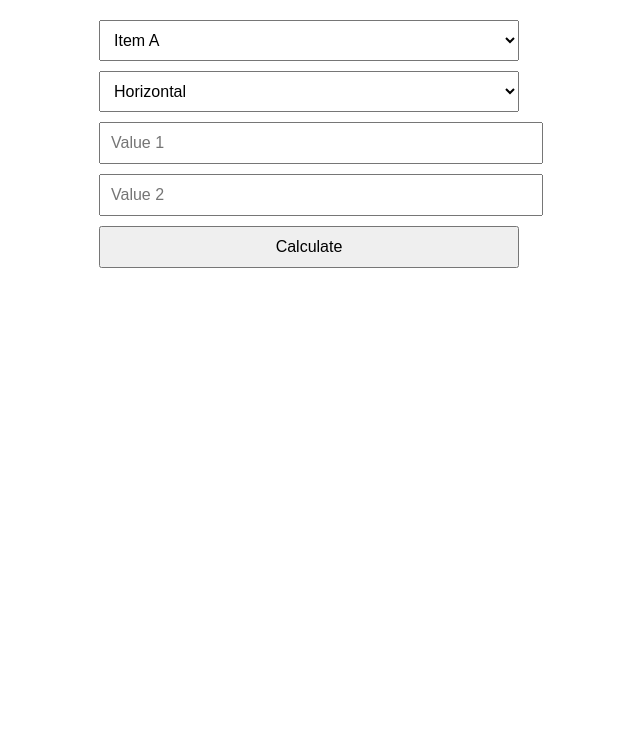
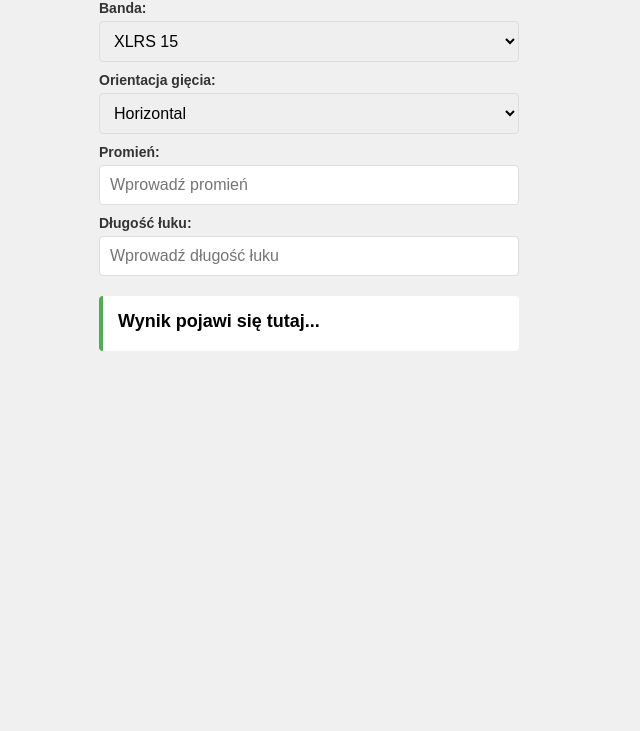
Before and after one commit to gaacek123-jpg/test, a plain HTML site: page index.html in a window 1280 px wide. Shown: the part 69-800 px from the top of the page, without its empty margins (331-971 px from the left). Drawn offline with Linux system fonts and the light colour scheme.

```diff
--- a/index.html
+++ b/index.html
@@ -7,20 +7,45 @@
 <style>
 body {
   font-family: Arial, sans-serif;
-  padding: 20px;
+  padding: 10px;
   max-width: 420px;
   margin: auto;
+  background-color: #f0f0f0;
 }
+
+label {
+  display: block;
+  margin-top: 10px;
+  font-size: 14px;
+  font-weight: bold;
+  color: #333;
+}
+
 select, input, button {
   width: 100%;
-  margin-top: 10px;
   padding: 10px;
   font-size: 16px;
+  margin-top: 5px;
+  box-sizing: border-box;
+  border: 1px solid #ddd;
+  border-radius: 4px;
 }
+
+select:focus, input:focus {
+  outline: none;
+  border-color: #4CAF50;
+  box-shadow: 0 0 5px rgba(76, 175, 80, 0.3);
+}
+
 .result {
   margin-top: 20px;
+  padding: 15px;
+  background-color: white;
+  border-left: 4px solid #4CAF50;
   font-size: 18px;
   font-weight: bold;
+  border-radius: 4px;
+  min-height: 25px;
 }
 </style>
 </head>
@@ -29,30 +54,37 @@
 
 <h3>GuideRailCalculator</h3>
 
+<label for="item">Banda:</label>
 <select id="item">
-  <option value="A">Item A</option>
+  <option value="XLRS_15">XLRS 15</option>
   <option value="B">Item B</option>
   <option value="C">Item C</option>
 </select>
 
+<label for="orientation">Orientacja gięcia:</label>
 <select id="orientation">
   <option value="horizontal">Horizontal</option>
   <option value="vertical">Vertical</option>
 </select>
 
-<input type="number" id="v1" placeholder="Value 1">
-<input type="number" id="v2" placeholder="Value 2">
+<label for="v1">Promień:</label>
+<input type="number" id="v1" placeholder="Wprowadź promień" oninput="calc()">
 
-<button onclick="calc()">Calculate</button>
+<label for="v2">Długość łuku:</label>
+<input type="number" id="v2" placeholder="Wprowadź długość łuku" oninput="calc()">
 
-<div class="result" id="out"></div>
+<div class="result" id="out">Wynik pojawi się tutaj...</div>
 
 <script>
+// Automatyczne przeliczanie przy zmianie selectów
+document.getElementById("item").addEventListener("change", calc);
+document.getElementById("orientation").addEventListener("change", calc);
+
 function getConstant(item, orientation) {
   // Mapa stałych dla każdej kombinacji
   const constants = {
-    'A-horizontal': 2.5,
-    'A-vertical': 3.0,
+    'XLRS_15-horizontal': 2.5,
+    'XLRS_15-vertical': 3.0,
     'B-horizontal': 1.8,
     'B-vertical': 2.2,
     'C-horizontal': 4.0,
@@ -66,18 +98,30 @@
 function calc() {
   const item = document.getElementById("item").value;
   const orientation = document.getElementById("orientation").value;
-  const v1 = Number(document.getElementById("v1").value);
-  const v2 = Number(document.getElementById("v2").value);
+  const v1 = parseFloat(document.getElementById("v1").value);
+  const v2 = parseFloat(document.getElementById("v2").value);
 
-  if (!v1 || !v2) {
-    document.getElementById("out").innerText = "Please enter both values";
+  // Sprawdź czy obie wartości są wprowadzone i są liczbami
+  if (isNaN(v1) || isNaN(v2) || document.getElementById("v1").value === "" || document.getElementById("v2").value === "") {
+    document.getElementById("out").innerHTML = "⚠️ Wprowadź obie wartości";
     return;
   }
 
   const constant = getConstant(item, orientation);
   const result = v1 * v2 * constant;
-  document.getElementById("out").innerText = "Result: " + result.toFixed(2);
+
+  document.getElementById("out").innerHTML = `
+    ✅ <strong>Wynik:</strong> ${result.toFixed(2)}<br>
+    <small style="color: #666; font-weight: normal;">
+      (${v1} × ${v2} × ${constant} = ${result.toFixed(2)})
+    </small>
+  `;
 }
+
+// Inicjalne wywołanie przy załadowaniu strony
+window.addEventListener("DOMContentLoaded", function() {
+  document.getElementById("out").innerHTML = "Wynik pojawi się tutaj...";
+});
 </script>
 
 </body>
```
